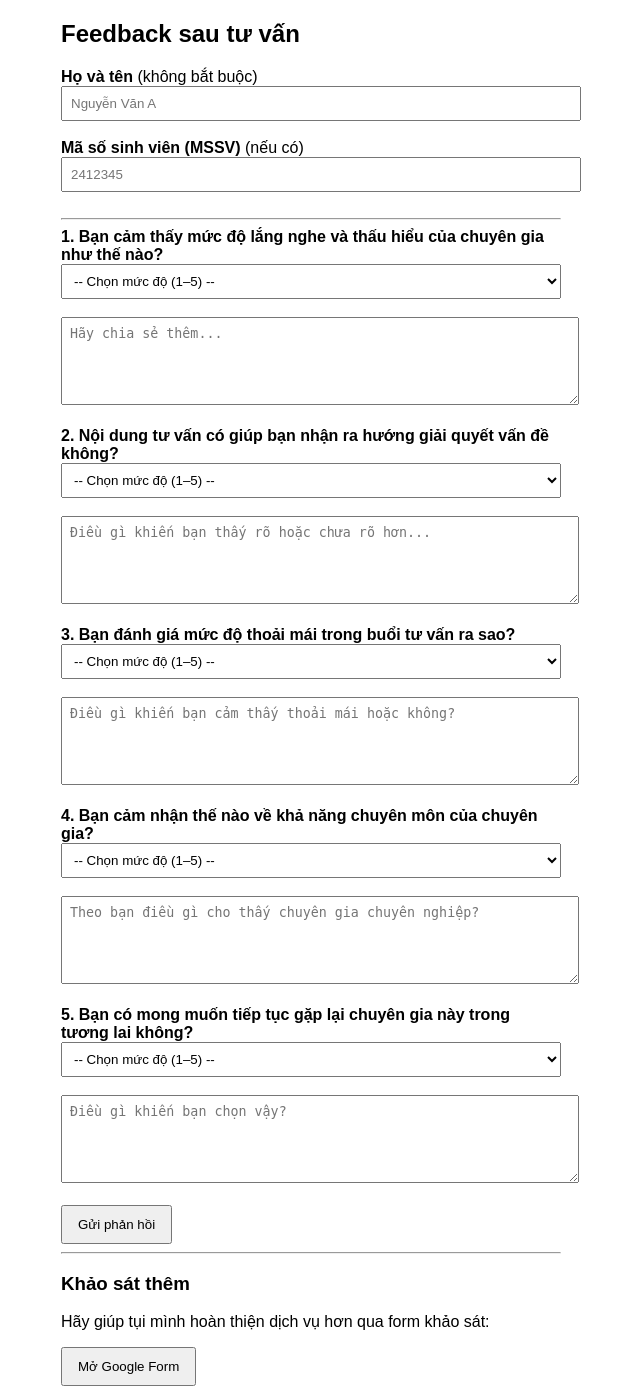
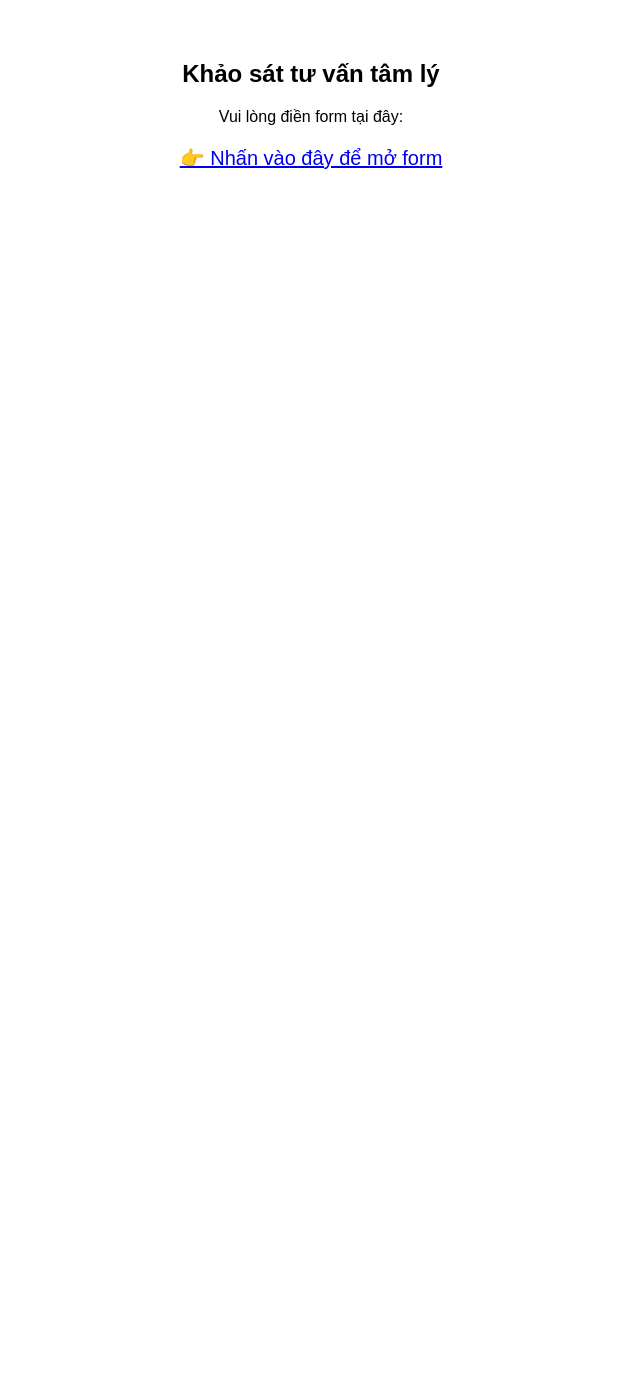
Before and after one commit to thuan65/TamLy-LAB-, a Flask app: page /feedback/1 in a window 1280 px wide. Shown: the whole page, without its empty margins (329-969 px from the left). After the commit the page ends 169 px from the top, so only its background shows below. Run offline with Flask 3, Linux system fonts and the light colour scheme.

Commit message:
Update feedback.html: cập nhật hiển thị link gg form

```diff
--- a/feedback/templates/feedback.html
+++ b/feedback/templates/feedback.html
@@ -2,98 +2,41 @@
 <html>
 <head>
     <meta charset="UTF-8">
-    <title>Feedback sau tư vấn</title>
+    <title>Khảo sát tư vấn tâm lý</title>
+    <style>
+        body {
+            font-family: Arial, sans-serif;
+            max-width: 600px;
+            margin: 60px auto;
+            text-align: center;
+        }
+        a {
+            font-size: 20px;
+            display: inline-block;
+            margin-top: 20px;
+        }
+    </style>
 </head>
-<body style="font-family: Arial; max-width:500px; margin:auto;">
 
-    <h2>Feedback sau tư vấn</h2>
+<body>
 
-<form method="POST" style="margin-top:20px;">
+    <h2>Khảo sát tư vấn tâm lý</h2>
 
-    <!-- Thông tin người đánh giá -->
-    <label><b>Họ và tên</b> (không bắt buộc)</label><br>
-    <input type="text" name="student_name" placeholder="Nguyễn Văn A" style="width:100%; padding:8px;"><br><br>
-
-    <label><b>Mã số sinh viên (MSSV)</b> (nếu có)</label><br>
-    <input type="text" name="student_code" placeholder="2412345" style="width:100%; padding:8px;"><br><br>
-
-    <hr>
-    <!-- Câu 1 -->
-    <label><b>1. Bạn cảm thấy mức độ lắng nghe và thấu hiểu của chuyên gia như thế nào?</b></label><br>
-    <select name="q1_score" required style="width:100%; padding:8px;">
-        <option value="">-- Chọn mức độ (1–5) --</option>
-        <option value="1">1 - Rất kém</option>
-        <option value="2">2 - Kém</option>
-        <option value="3">3 - Trung bình</option>
-        <option value="4">4 - Tốt</option>
-        <option value="5">5 - Rất tốt</option>
-    </select><br><br>
-    <textarea name="q1_comment" placeholder="Hãy chia sẻ thêm..." style="width:100%; height:70px; padding:8px;"></textarea><br><br>
-
-    <!-- Câu 2 -->
-    <label><b>2. Nội dung tư vấn có giúp bạn nhận ra hướng giải quyết vấn đề không?</b></label><br>
-    <select name="q2_score" required style="width:100%; padding:8px;">
-        <option value="">-- Chọn mức độ (1–5) --</option>
-        <option value="1">1 - Không giúp gì</option>
-        <option value="2">2 - Ít giúp</option>
-        <option value="3">3 - Bình thường</option>
-        <option value="4">4 - Giúp khá nhiều</option>
-        <option value="5">5 - Giúp rất nhiều</option>
-    </select><br><br>
-    <textarea name="q2_comment" placeholder="Điều gì khiến bạn thấy rõ hoặc chưa rõ hơn..." style="width:100%; height:70px; padding:8px;"></textarea><br><br>
-
-    <!-- Câu 3 -->
-    <label><b>3. Bạn đánh giá mức độ thoải mái trong buổi tư vấn ra sao?</b></label><br>
-    <select name="q3_score" required style="width:100%; padding:8px;">
-        <option value="">-- Chọn mức độ (1–5) --</option>
-        <option value="1">1 - Rất căng thẳng</option>
-        <option value="2">2 - Hơi căng</option>
-        <option value="3">3 - Bình thường</option>
-        <option value="4">4 - Khá thoải mái</option>
-        <option value="5">5 - Rất thoải mái</option>
-    </select><br><br>
-    <textarea name="q3_comment" placeholder="Điều gì khiến bạn cảm thấy thoải mái hoặc không?" style="width:100%; height:70px; padding:8px;"></textarea><br><br>
-
-    <!-- Câu 4 -->
-    <label><b>4. Bạn cảm nhận thế nào về khả năng chuyên môn của chuyên gia?</b></label><br>
-    <select name="q4_score" required style="width:100%; padding:8px;">
-        <option value="">-- Chọn mức độ (1–5) --</option>
-        <option value="1">1 - Thiếu chuyên nghiệp</option>
-        <option value="2">2 - Hơi thiếu</option>
-        <option value="3">3 - Trung bình</option>
-        <option value="4">4 - Tốt</option>
-        <option value="5">5 - Rất chuyên nghiệp</option>
-    </select><br><br>
-    <textarea name="q4_comment" placeholder="Theo bạn điều gì cho thấy chuyên gia chuyên nghiệp?" style="width:100%; height:70px; padding:8px;"></textarea><br><br>
-
-    <!-- Câu 5 -->
-    <label><b>5. Bạn có mong muốn tiếp tục gặp lại chuyên gia này trong tương lai không?</b></label><br>
-    <select name="q5_score" required style="width:100%; padding:8px;">
-        <option value="">-- Chọn mức độ (1–5) --</option>
-        <option value="1">1 - Không bao giờ</option>
-        <option value="2">2 - Có thể không</option>
-        <option value="3">3 - Cân nhắc</option>
-        <option value="4">4 - Có thể có</option>
-        <option value="5">5 - Chắc chắn có</option>
-    </select><br><br>
-    <textarea name="q5_comment" placeholder="Điều gì khiến bạn chọn vậy?" style="width:100%; height:70px; padding:8px;"></textarea><br><br>
-
-    <button type="submit" style="padding:10px 15px;">Gửi phản hồi</button>
-</form>
-
-
-
-    <hr>
-    <h3>Khảo sát thêm</h3>
-    <p>Hãy giúp tụi mình hoàn thiện dịch vụ hơn qua form khảo sát:</p>
-
-    <button onclick="openSurvey()" style="padding:10px 15px;">Mở Google Form</button>
+    <p>
+        Vui lòng điền form tại đây:<br>
+        <a href="https://forms.gle/tnAyECz3wHSfbzV7A" target="_blank">
+            👉 Nhấn vào đây để mở form
+        </a>
+    </p>
 
     <script>
-    function openSurvey() {
-        // link gg form
-        window.open("...", "_blank");
-    }
+        // Hiển thị cảm ơn:
+        if (window.location.search.includes("submitted=true")) {
+            document.body.innerHTML = `
+                <h2>Cảm ơn bạn.</h2>
+                <p>Chúc bạn một ngày tuyệt vời nhé! 🌿</p>
+            `;
+        }
     </script>
 
 </body>
```
